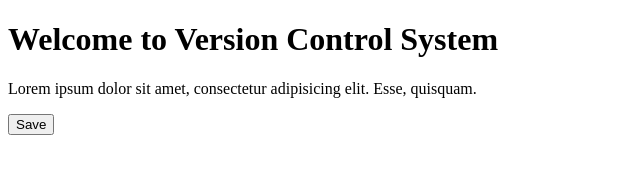
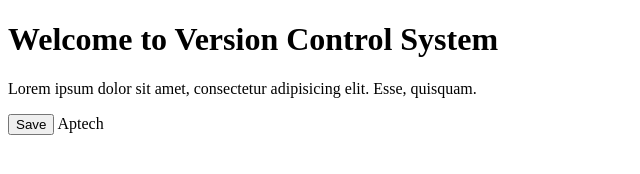
Before and after one commit to Faraz-Inam/2312B1, a plain HTML site: page index.html in a window 1280 px wide. Shown: the full height of the page, 0-640 px from the left. Drawn offline with Linux system fonts and the light colour scheme.

Commit message:
last work is done

```diff
--- a/index.html
+++ b/index.html
@@ -9,5 +9,6 @@
     <h1>Welcome to Version Control System</h1>
     <p>Lorem ipsum dolor sit amet, consectetur adipisicing elit. Esse, quisquam.</p>
     <button>Save</button>
+    <label for="">Aptech</label>
 </body>
 </html>
```
